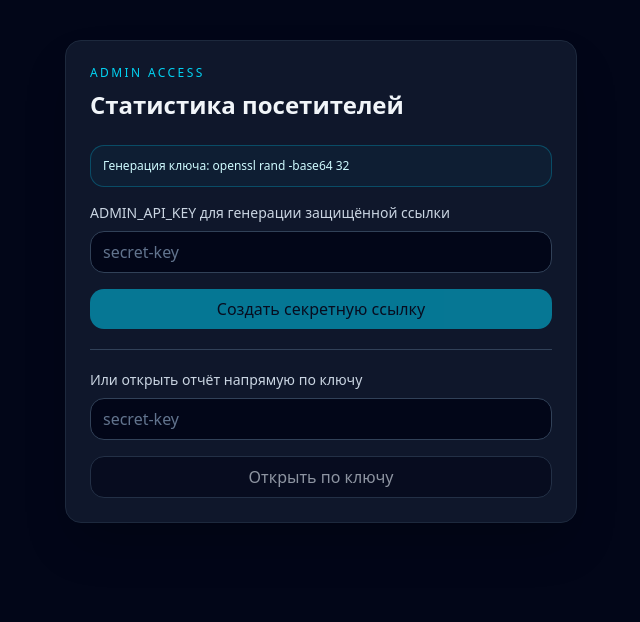
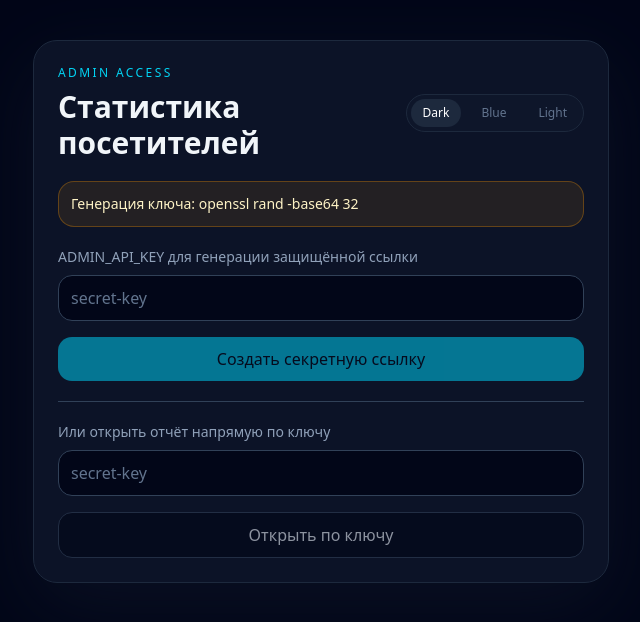
Before and after one commit to QuadDarv1ne/nastolka, a Next.js app: page /admin in a window 1280 px wide. Shown: the top 622 px of the page, without its empty margins (319-959 px from the left). Built offline with nearby package versions, Linux system fonts and the light colour scheme.

Commit message:
new file:   logs/api-visitors.jsonl 	modified:   src/app/admin/page.tsx 	modified:   src/app/api/admin/token/route.ts 	modified:   src/lib/api-request-log.ts

```diff
--- a/src/app/admin/page.tsx
+++ b/src/app/admin/page.tsx
@@ -7,6 +7,10 @@ type VisitorStats = {
   devices: Record<string, number>;
   countries: Record<string, number>;
   cities: Record<string, number>;
+  browsers: Record<string, number>;
+  operatingSystems: Record<string, number>;
+  paths: Record<string, number>;
+  languages: Record<string, number>;
   recent: Array<{
     timestamp: string;
     method: string;
@@ -21,8 +25,59 @@ type VisitorStats = {
   }>;
 };
 
+type ThemeMode = "dark" | "blue" | "light";
+
 const STORAGE_KEY = "nastolka-admin-token";
+const THEME_STORAGE_KEY = "nastolka-admin-theme";
 const ADMIN_SESSION_TTL_MS = 1000 * 60 * 60;
+
+const themeStyles = {
+  dark: {
+    page: "bg-slate-950 text-slate-100",
+    panel: "border-slate-800 bg-slate-900/80 shadow-[0_24px_80px_rgba(15,23,42,0.6)]",
+    card: "border-slate-800 bg-slate-900/80",
+    soft: "bg-slate-950/80",
+    muted: "text-slate-400",
+    accent: "text-cyan-400",
+    accentButton: "bg-cyan-500 text-slate-950 hover:bg-cyan-400",
+    secondaryButton: "border-slate-700 bg-slate-950 text-slate-200 hover:border-slate-500",
+    input: "border-slate-700 bg-slate-950 text-white placeholder:text-slate-500 focus:border-cyan-500",
+    badge: "border-amber-500/30 bg-amber-500/10 text-amber-100",
+    danger: "border-rose-500/40 bg-rose-500/10 text-rose-200",
+    success: "border-emerald-500/30 bg-emerald-500/10 text-emerald-100",
+    divider: "border-slate-700",
+  },
+  blue: {
+    page: "bg-gradient-to-br from-sky-950 via-blue-950 to-indigo-950 text-sky-50",
+    panel: "border-sky-700/70 bg-sky-900/70 shadow-[0_24px_80px_rgba(14,116,144,0.45)]",
+    card: "border-sky-800/80 bg-sky-950/60",
+    soft: "bg-sky-950/60",
+    muted: "text-sky-200/80",
+    accent: "text-cyan-300",
+    accentButton: "bg-cyan-400 text-sky-950 hover:bg-cyan-300",
+    secondaryButton: "border-sky-700/80 bg-sky-950/60 text-sky-50 hover:border-sky-500",
+    input: "border-sky-700/80 bg-sky-950/60 text-white placeholder:text-sky-200/60 focus:border-cyan-300",
+    badge: "border-cyan-400/30 bg-cyan-400/10 text-cyan-100",
+    danger: "border-rose-400/40 bg-rose-500/10 text-rose-100",
+    success: "border-emerald-400/30 bg-emerald-500/10 text-emerald-100",
+    divider: "border-sky-700/80",
+  },
+  light: {
+    page: "bg-slate-100 text-slate-800",
+    panel: "border-slate-200 bg-white/90 shadow-[0_20px_65px_rgba(15,23,42,0.12)]",
+    card: "border-slate-200 bg-white",
+    soft: "bg-slate-50",
+    muted: "text-slate-500",
+    accent: "text-cyan-700",
+    accentButton: "bg-cyan-600 text-white hover:bg-cyan-500",
+    secondaryButton: "border-slate-200 bg-slate-50 text-slate-700 hover:border-slate-300",
+    input: "border-slate-200 bg-slate-50 text-slate-900 placeholder:text-slate-500 focus:border-cyan-500",
+    badge: "border-amber-200 bg-amber-50 text-amber-700",
+    danger: "border-rose-200 bg-rose-50 text-rose-700",
+    success: "border-emerald-200 bg-emerald-50 text-emerald-700",
+    divider: "border-slate-200",
+  },
+} as const;
 
 const decodeAdminTokenExpiry = (token: string) => {
   try {
@@ -45,6 +100,7 @@ const decodeAdminTokenExpiry = (token: string) => {
 };
 
 export default function AdminPage() {
+  const [theme, setTheme] = useState<ThemeMode>("dark");
   const [key, setKey] = useState("");
   const [generatedUrl, setGeneratedUrl] = useState("");
   const [stats, setStats] = useState<VisitorStats | null>(null);
@@ -52,6 +108,16 @@ export default function AdminPage() {
   const [loading, setLoading] = useState(false);
   const [sessionExpiresAt, setSessionExpiresAt] = useState<number | null>(null);
   const [timeLeftMs, setTimeLeftMs] = useState<number>(0);
+  const palette = themeStyles[theme];
+
+  useEffect(() => {
+    if (typeof window !== "undefined") {
+      const savedTheme = window.sessionStorage.getItem(THEME_STORAGE_KEY) as ThemeMode | null;
+      if (savedTheme && savedTheme in themeStyles) {
+        setTheme(savedTheme);
+      }
+    }
+  }, []);
 
   const readStoredToken = () => {
     if (typeof window === "undefined") {
@@ -130,6 +196,17 @@ export default function AdminPage() {
   const deviceEntries = useMemo(() => Object.entries(stats?.devices ?? {}), [stats]);
   const countryEntries = useMemo(() => Object.entries(stats?.countries ?? {}), [stats]);
   const cityEntries = useMemo(() => Object.entries(stats?.cities ?? {}), [stats]);
+  const browserEntries = useMemo(() => Object.entries(stats?.browsers ?? {}), [stats]);
+  const osEntries = useMemo(() => Object.entries(stats?.operatingSystems ?? {}), [stats]);
+  const pathEntries = useMemo(() => Object.entries(stats?.paths ?? {}), [stats]);
+  const languageEntries = useMemo(() => Object.entries(stats?.languages ?? {}), [stats]);
+
+  const onThemeChange = (nextTheme: ThemeMode) => {
+    setTheme(nextTheme);
+    if (typeof window !== "undefined") {
+      window.sessionStorage.setItem(THEME_STORAGE_KEY, nextTheme);
+    }
+  };
 
   const onKeySubmit = async (event: React.FormEvent<HTMLFormElement>) => {
     event.preventDefault();
@@ -160,7 +237,8 @@ export default function AdminPage() {
       }
 
       if (typeof window !== "undefined") {
-        window.history.replaceState({}, "", data.url || "/admin");
+        const nextPath = data.url ? new URL(data.url, window.location.origin).pathname + new URL(data.url, window.location.origin).search : "/admin";
+        window.history.replaceState({}, "", nextPath);
       }
 
       setGeneratedUrl(data.url || "");
@@ -215,23 +293,47 @@ export default function AdminPage() {
     return `${seconds}s`;
   })();
 
+  const renderThemeToggle = () => (
+    <div className={`flex items-center gap-2 rounded-full border p-1 ${palette.card} ${palette.divider}`}>
+      {(["dark", "blue", "light"] as ThemeMode[]).map((mode) => (
+        <button
+          key={mode}
+          type="button"
+          onClick={() => onThemeChange(mode)}
+          className={`rounded-full px-3 py-1.5 text-xs font-medium capitalize transition ${
+            theme === mode
+              ? mode === "dark"
+                ? "bg-slate-800 text-white"
+                : mode === "blue"
+                  ? "bg-cyan-500 text-sky-950"
+                  : "bg-slate-200 text-slate-800"
+              : "text-slate-500 hover:text-current"
+          }`}
+        >
+          {mode}
+        </button>
+      ))}
+    </div>
+  );
+
   if (stats && !error) {
     return (
-      <main className="min-h-screen bg-slate-950 px-4 py-8 text-slate-100">
+      <main className={`min-h-screen px-4 py-8 transition-colors duration-200 ${palette.page}`}>
         <div className="mx-auto max-w-6xl space-y-6">
-          <div className="flex flex-col gap-3 rounded-2xl border border-slate-800 bg-slate-900 p-5 md:flex-row md:items-center md:justify-between">
+          <div className={`flex flex-col gap-4 rounded-2xl border p-5 md:flex-row md:items-center md:justify-between ${palette.panel}`}>
             <div>
-              <p className="text-xs uppercase tracking-[0.2em] text-cyan-400">Admin dashboard</p>
+              <p className={`text-xs uppercase tracking-[0.2em] ${palette.accent}`}>Admin dashboard</p>
               <h1 className="mt-2 text-3xl font-bold">Аналитика посещений</h1>
             </div>
 
-            <div className="flex items-center gap-3">
-              <div className="rounded-xl border border-amber-500/30 bg-amber-500/10 px-3 py-2 text-xs text-amber-100">
+            <div className="flex flex-wrap items-center gap-3">
+              {renderThemeToggle()}
+              <div className={`rounded-xl border px-3 py-2 text-xs ${palette.badge}`}>
                 TTL: {formattedTimeLeft}
               </div>
               <button
                 type="button"
-                className="rounded-xl border border-slate-700 bg-slate-950 px-4 py-2 text-sm text-slate-200 hover:border-slate-500"
+                className={`rounded-xl border px-4 py-2 text-sm transition ${palette.secondaryButton}`}
                 onClick={logout}
               >
                 Выйти
@@ -240,67 +342,114 @@ export default function AdminPage() {
           </div>
 
           <section className="grid gap-4 md:grid-cols-4">
-            <div className="rounded-2xl border border-slate-800 bg-slate-900 p-4">
-              <p className="text-sm text-slate-400">Всего запросов</p>
-              <p className="mt-2 text-3xl font-bold text-cyan-400">{stats.total}</p>
-            </div>
-            <div className="rounded-2xl border border-slate-800 bg-slate-900 p-4">
-              <p className="text-sm text-slate-400">Устройств</p>
-              <p className="mt-2 text-lg font-semibold">{Object.keys(stats.devices).length}</p>
-            </div>
-            <div className="rounded-2xl border border-slate-800 bg-slate-900 p-4">
-              <p className="text-sm text-slate-400">Стран</p>
-              <p className="mt-2 text-lg font-semibold">{Object.keys(stats.countries).length}</p>
-            </div>
-            <div className="rounded-2xl border border-slate-800 bg-slate-900 p-4">
-              <p className="text-sm text-slate-400">Городов</p>
-              <p className="mt-2 text-lg font-semibold">{Object.keys(stats.cities).length}</p>
-            </div>
+            {[
+              { label: "Всего запросов", value: stats.total, accent: true },
+              { label: "Устройств", value: Object.keys(stats.devices).length },
+              { label: "Стран", value: Object.keys(stats.countries).length },
+              { label: "Городов", value: Object.keys(stats.cities).length },
+            ].map((item) => (
+              <div key={item.label} className={`rounded-2xl border p-4 ${palette.card}`}>
+                <p className={`text-sm ${palette.muted}`}>{item.label}</p>
+                <p className={`mt-2 text-3xl font-bold ${item.accent ? palette.accent : "font-semibold"}`}>{item.value}</p>
+              </div>
+            ))}
           </section>
 
           <section className="grid gap-6 lg:grid-cols-3">
-            <div className="rounded-2xl border border-slate-800 bg-slate-900 p-4">
+            <div className={`rounded-2xl border p-4 ${palette.card}`}>
               <h2 className="mb-3 text-lg font-semibold">Устройства</h2>
               <ul className="space-y-2">
                 {deviceEntries.length > 0 ? deviceEntries.map(([device, count]) => (
-                  <li key={device} className="flex items-center justify-between rounded-lg bg-slate-950 px-3 py-2 text-sm">
+                  <li key={device} className={`flex items-center justify-between rounded-lg px-3 py-2 text-sm ${palette.soft}`}>
                     <span className="capitalize">{device || "unknown"}</span>
                     <span className="font-semibold text-cyan-300">{count}</span>
                   </li>
-                )) : <li className="text-sm text-slate-400">Нет данных</li>}
+                )) : <li className={`text-sm ${palette.muted}`}>Нет данных</li>}
               </ul>
             </div>
 
-            <div className="rounded-2xl border border-slate-800 bg-slate-900 p-4">
+            <div className={`rounded-2xl border p-4 ${palette.card}`}>
               <h2 className="mb-3 text-lg font-semibold">Страны</h2>
               <ul className="space-y-2">
                 {countryEntries.length > 0 ? countryEntries.map(([country, count]) => (
-                  <li key={country} className="flex items-center justify-between rounded-lg bg-slate-950 px-3 py-2 text-sm">
+                  <li key={country} className={`flex items-center justify-between rounded-lg px-3 py-2 text-sm ${palette.soft}`}>
                     <span>{country || "unknown"}</span>
                     <span className="font-semibold text-cyan-300">{count}</span>
                   </li>
-                )) : <li className="text-sm text-slate-400">Нет данных</li>}
+                )) : <li className={`text-sm ${palette.muted}`}>Нет данных</li>}
               </ul>
             </div>
 
-            <div className="rounded-2xl border border-slate-800 bg-slate-900 p-4">
+            <div className={`rounded-2xl border p-4 ${palette.card}`}>
               <h2 className="mb-3 text-lg font-semibold">Города</h2>
               <ul className="space-y-2">
                 {cityEntries.length > 0 ? cityEntries.map(([city, count]) => (
-                  <li key={city} className="flex items-center justify-between rounded-lg bg-slate-950 px-3 py-2 text-sm">
+                  <li key={city} className={`flex items-center justify-between rounded-lg px-3 py-2 text-sm ${palette.soft}`}>
                     <span>{city || "unknown"}</span>
                     <span className="font-semibold text-cyan-300">{count}</span>
                   </li>
-                )) : <li className="text-sm text-slate-400">Нет данных</li>}
+                )) : <li className={`text-sm ${palette.muted}`}>Нет данных</li>}
               </ul>
             </div>
           </section>
 
-          <section className="rounded-2xl border border-slate-800 bg-slate-900 p-4">
+          <section className="grid gap-6 lg:grid-cols-2">
+            <div className={`rounded-2xl border p-4 ${palette.card}`}>
+              <h2 className="mb-3 text-lg font-semibold">Браузеры</h2>
+              <ul className="space-y-2">
+                {browserEntries.length > 0 ? browserEntries.map(([browser, count]) => (
+                  <li key={browser} className={`flex items-center justify-between rounded-lg px-3 py-2 text-sm ${palette.soft}`}>
+                    <span>{browser || "unknown"}</span>
+                    <span className="font-semibold text-cyan-300">{count}</span>
+                  </li>
+                )) : <li className={`text-sm ${palette.muted}`}>Нет данных</li>}
+              </ul>
+            </div>
+
+            <div className={`rounded-2xl border p-4 ${palette.card}`}>
+              <h2 className="mb-3 text-lg font-semibold">ОС</h2>
+              <ul className="space-y-2">
+                {osEntries.length > 0 ? osEntries.map(([os, count]) => (
+                  <li key={os} className={`flex items-center justify-between rounded-lg px-3 py-2 text-sm ${palette.soft}`}>
+                    <span>{os || "unknown"}</span>
+                    <span className="font-semibold text-cyan-300">{count}</span>
+                  </li>
+                )) : <li className={`text-sm ${palette.muted}`}>Нет данных</li>}
+              </ul>
+            </div>
+          </section>
+
+          <section className="grid gap-6 lg:grid-cols-2">
+            <div className={`rounded-2xl border p-4 ${palette.card}`}>
+              <h2 className="mb-3 text-lg font-semibold">Популярные пути</h2>
+              <ul className="space-y-2">
+                {pathEntries.length > 0 ? pathEntries.map(([path, count]) => (
+                  <li key={path} className={`flex items-center justify-between rounded-lg px-3 py-2 text-sm ${palette.soft}`}>
+                    <span className="truncate pr-2">{path || "unknown"}</span>
+                    <span className="font-semibold text-cyan-300 whitespace-nowrap">{count}</span>
+                  </li>
+                )) : <li className={`text-sm ${palette.muted}`}>Нет данных</li>}
+              </ul>
+            </div>
+
+            <div className={`rounded-2xl border p-4 ${palette.card}`}>
+              <h2 className="mb-3 text-lg font-semibold">Языки</h2>
+              <ul className="space-y-2">
+                {languageEntries.length > 0 ? languageEntries.map(([language, count]) => (
+                  <li key={language} className={`flex items-center justify-between rounded-lg px-3 py-2 text-sm ${palette.soft}`}>
+                    <span>{language || "unknown"}</span>
+                    <span className="font-semibold text-cyan-300">{count}</span>
+                  </li>
+                )) : <li className={`text-sm ${palette.muted}`}>Нет данных</li>}
+              </ul>
+            </div>
+          </section>
+
+          <section className={`rounded-2xl border p-4 ${palette.card}`}>
             <h2 className="mb-4 text-lg font-semibold">Последние запросы</h2>
             <div className="overflow-x-auto">
               <table className="min-w-full text-left text-sm">
-                <thead className="text-slate-400">
+                <thead className={palette.muted}>
                   <tr>
                     <th className="pb-3 pr-4">Время</th>
                     <th className="pb-3 pr-4">Путь</th>
@@ -314,7 +463,7 @@ export default function AdminPage() {
                 </thead>
                 <tbody>
                   {stats.recent.map((entry, index) => (
-                    <tr key={`${entry.timestamp}-${index}`} className="border-t border-slate-800 text-slate-200">
+                    <tr key={`${entry.timestamp}-${index}`} className={`border-t ${palette.divider}`}>
                       <td className="py-2 pr-4">{new Date(entry.timestamp).toLocaleString()}</td>
                       <td className="py-2 pr-4">{entry.path}</td>
                       <td className="py-2 pr-4">{entry.ip || "unknown"}</td>
@@ -335,68 +484,73 @@ export default function AdminPage() {
   }
 
   return (
-    <main className="min-h-screen bg-slate-950 px-4 py-10 text-slate-100">
-      <div className="mx-auto max-w-lg rounded-2xl border border-slate-800 bg-slate-900 p-6 shadow-2xl">
-        <p className="mb-2 text-xs uppercase tracking-[0.2em] text-cyan-400">Admin access</p>
-        <h1 className="mb-6 text-2xl font-bold">Статистика посетителей</h1>
+    <main className={`min-h-screen px-4 py-10 transition-colors duration-200 ${palette.page}`}>
+      <div className={`mx-auto max-w-xl rounded-3xl border p-6 shadow-[0_24px_80px_rgba(15,23,42,0.4)] ${palette.panel}`}>
+        <div className="mb-5 flex items-center justify-between gap-3">
+          <div>
+            <p className={`text-xs uppercase tracking-[0.2em] ${palette.accent}`}>Admin access</p>
+            <h1 className="mt-2 text-3xl font-bold">Статистика посетителей</h1>
+          </div>
+          {renderThemeToggle()}
+        </div>
 
-        <div className="mb-4 rounded-xl border border-cyan-500/30 bg-cyan-500/5 p-3 text-xs text-cyan-100">
+        <div className={`mb-5 rounded-2xl border p-3 text-sm ${palette.badge}`}>
           Генерация ключа: <span className="font-mono">openssl rand -base64 32</span>
         </div>
 
         <form onSubmit={onKeySubmit} className="space-y-4">
-          <label className="block text-sm font-medium text-slate-300">
+          <label className={`block text-sm font-medium ${palette.muted}`}>
             ADMIN_API_KEY для генерации защищённой ссылки
             <input
               type="password"
               value={key}
               onChange={(event) => setKey(event.target.value)}
               placeholder="secret-key"
-              className="mt-2 w-full rounded-xl border border-slate-700 bg-slate-950 px-3 py-2 text-base text-white outline-none ring-0 placeholder:text-slate-500 focus:border-cyan-500"
+              className={`mt-2 w-full rounded-xl border px-3 py-2.5 text-base outline-none transition ${palette.input}`}
             />
           </label>
 
           <button
             type="submit"
             disabled={loading || !key.trim()}
-            className="w-full rounded-xl bg-cyan-500 px-4 py-2 font-medium text-slate-950 transition hover:bg-cyan-400 disabled:cursor-not-allowed disabled:opacity-60"
+            className={`w-full rounded-xl px-4 py-2.5 font-medium transition disabled:cursor-not-allowed disabled:opacity-60 ${palette.accentButton}`}
           >
             {loading ? "Загрузка..." : "Создать секретную ссылку"}
           </button>
         </form>
 
         {generatedUrl ? (
-          <div className="mt-4 rounded-xl border border-emerald-500/30 bg-emerald-500/10 p-3 text-sm text-emerald-100">
+          <div className={`mt-4 rounded-2xl border p-3 text-sm ${palette.success}`}>
             <p className="mb-2 font-medium">Секретная ссылка готова:</p>
-            <a href={generatedUrl} className="break-all text-cyan-300 underline">{generatedUrl}</a>
+            <a href={generatedUrl} className="break-all text-cyan-400 underline underline-offset-2">{generatedUrl}</a>
           </div>
         ) : null}
 
-        <div className="my-5 border-t border-slate-700" />
+        <div className={`my-5 border-t ${palette.divider}`} />
 
         <form onSubmit={onManualKeySubmit} className="space-y-4">
-          <label className="block text-sm font-medium text-slate-300">
+          <label className={`block text-sm font-medium ${palette.muted}`}>
             Или открыть отчёт напрямую по ключу
             <input
               type="password"
               value={key}
               onChange={(event) => setKey(event.target.value)}
               placeholder="secret-key"
-              className="mt-2 w-full rounded-xl border border-slate-700 bg-slate-950 px-3 py-2 text-base text-white outline-none ring-0 placeholder:text-slate-500 focus:border-cyan-500"
+              className={`mt-2 w-full rounded-xl border px-3 py-2.5 text-base outline-none transition ${palette.input}`}
             />
           </label>
 
           <button
             type="submit"
             disabled={loading || !key.trim()}
-            className="w-full rounded-xl border border-slate-700 bg-slate-950 px-4 py-2 font-medium text-slate-200 transition hover:border-slate-500 disabled:cursor-not-allowed disabled:opacity-60"
+            className={`w-full rounded-xl border px-4 py-2.5 font-medium transition disabled:cursor-not-allowed disabled:opacity-60 ${palette.secondaryButton}`}
           >
             {loading ? "Загрузка..." : "Открыть по ключу"}
           </button>
         </form>
 
         {error ? (
-          <div className="mt-4 rounded-xl border border-rose-500/40 bg-rose-500/10 p-3 text-sm text-rose-200">
+          <div className={`mt-4 rounded-2xl border p-3 text-sm ${palette.danger}`}>
             {error}
           </div>
         ) : null}
--- a/src/app/api/admin/token/route.ts
+++ b/src/app/api/admin/token/route.ts
@@ -22,10 +22,8 @@ export async function POST(request: NextRequest) {
     }, { status: 500 });
   }
 
-  const origin = request.nextUrl.origin;
-
   return NextResponse.json({
     token,
-    url: `${origin}/admin?token=${encodeURIComponent(token)}`,
+    url: `/admin?token=${encodeURIComponent(token)}`,
   });
 }
```
Also changed, not shown: src/lib/api-request-log.ts (+24 -0 lines), 1 other file (tests, documents, lock files or other folders).
